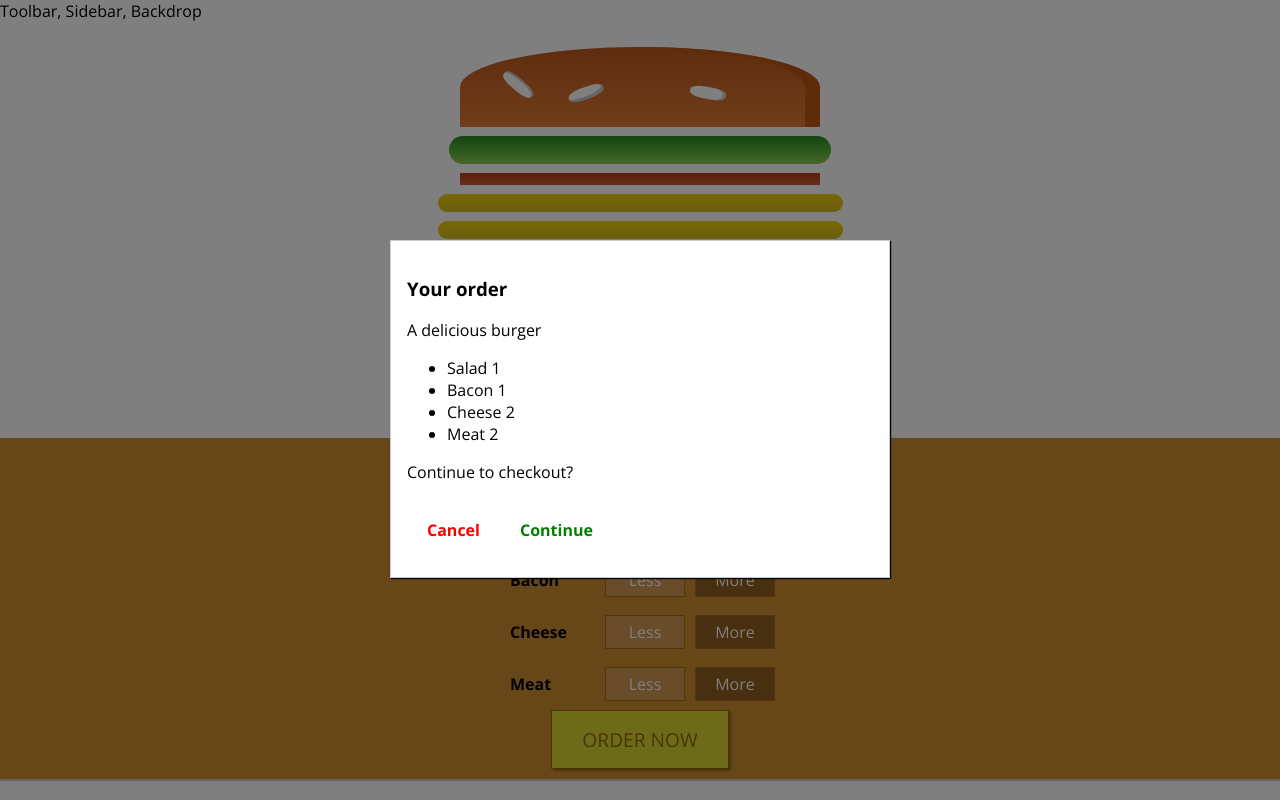
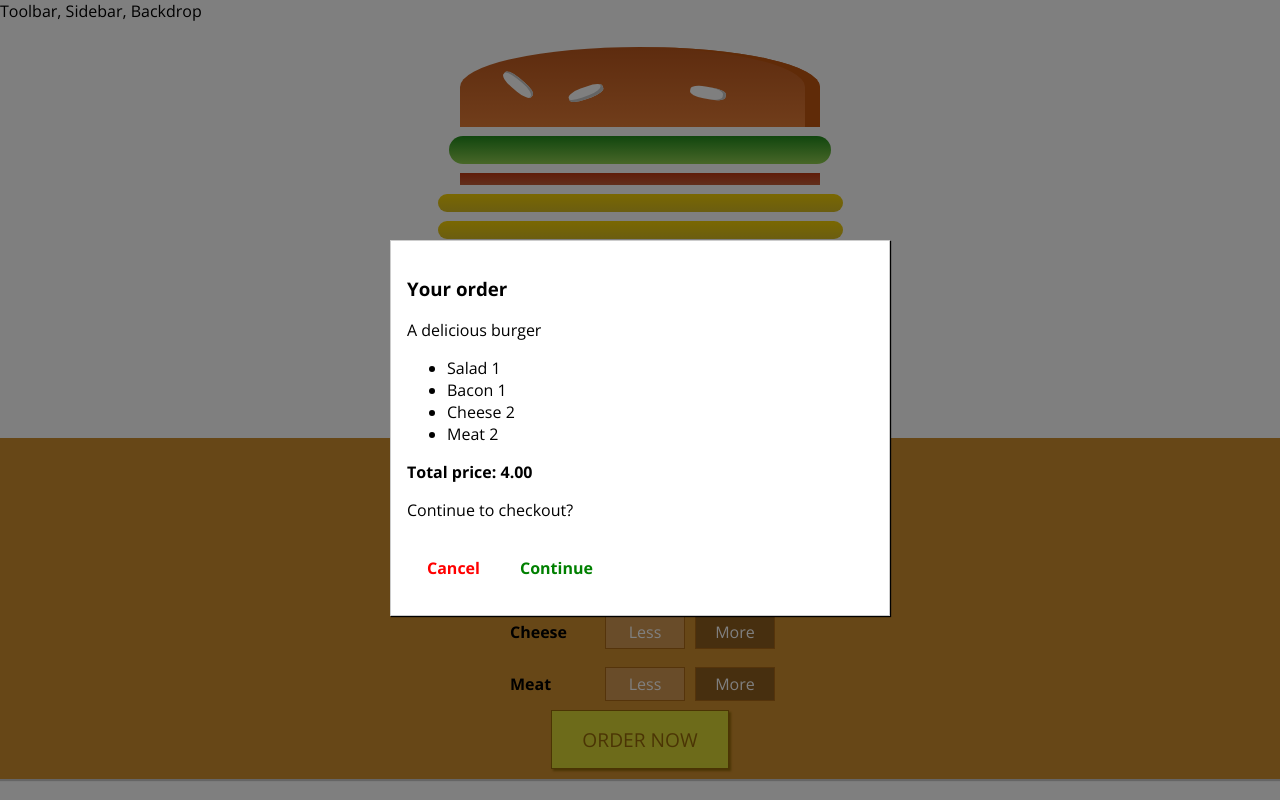
Before and after one commit to SergeyKosarchuk/burger-builder, a React (Create React App) app: page / in a window 1280 px wide. Both pictures are taken after a click on the button "ORDER NOW". Built offline with nearby package versions, Linux system fonts and the light colour scheme.

Commit message:
Add total price to order summary

```diff
--- a/src/components/Burger/BuildControls/BuildControls.js
+++ b/src/components/Burger/BuildControls/BuildControls.js
@@ -48,7 +48,7 @@ const controls = [
 export default function buildControls (props) {
     return (
         <BuildControls>
-            <p>Current price: <strong>{props.price.toFixed(2)}</strong></p>
+            <p>Current price: <strong>{props.price}</strong></p>
             {controls.map((control) => <BuildControl key={control.type}
                                                      label={control.label}
                                                      added={() => props.ingredientAdded(control.type)}
--- a/src/components/Burger/OrderSummary/OrderSummary.js
+++ b/src/components/Burger/OrderSummary/OrderSummary.js
@@ -6,12 +6,13 @@ const Summary = styled.span`
     text-transform: capitalize;
 `;
 
-export default function orderSummary({ingredients, acceptClicked, cancelClicked}) {
+export default function orderSummary({ingredients, acceptClicked, cancelClicked, totalPrice}) {
     return (
         <>
             <h3>Your order</h3>
             <p>A delicious burger</p>
             <ul>{Object.entries(ingredients).map(([name, count]) => <li key={name}><Summary>{name}</Summary> {count}</li>)}</ul>
+            <p><strong>Total price: {totalPrice}</strong></p>
             <p>Continue to checkout?</p>
             <Button type='cancel' clicked={cancelClicked}>Cancel</Button>
             <Button type='accept' clicked={acceptClicked}>Continue</Button>
--- a/src/containers/BurgerBuildier/BurderBuilder.js
+++ b/src/containers/BurgerBuildier/BurderBuilder.js
@@ -79,6 +79,7 @@ class BurgerBuilder extends React.Component{
             <>
                 <Modal show={showOrderConfirm} clicked={this.orderCancelHandler}>
                     <OrderSummary ingredients={ingredients}
+                                  totalPrice={totalPrice.toFixed(2)}
                                   acceptClicked={this.orderAcceptClickedHandler}
                                   cancelClicked={this.orderCancelClickedHandler}/>
                 </Modal>
@@ -86,7 +87,7 @@ class BurgerBuilder extends React.Component{
                 <BuildControls ingredientAdded={this.addIngredientHandler}
                                ingredientRemoved={this.removeIngredientHandler}
                                disabled={disabledIngredients}
-                               price={totalPrice}
+                               price={totalPrice.toFixed(2)}
                                canCompleteOrder={canCompleteOrder}
                                orderCompleteHandler={this.orderCompleteHandler}
                 />
```
